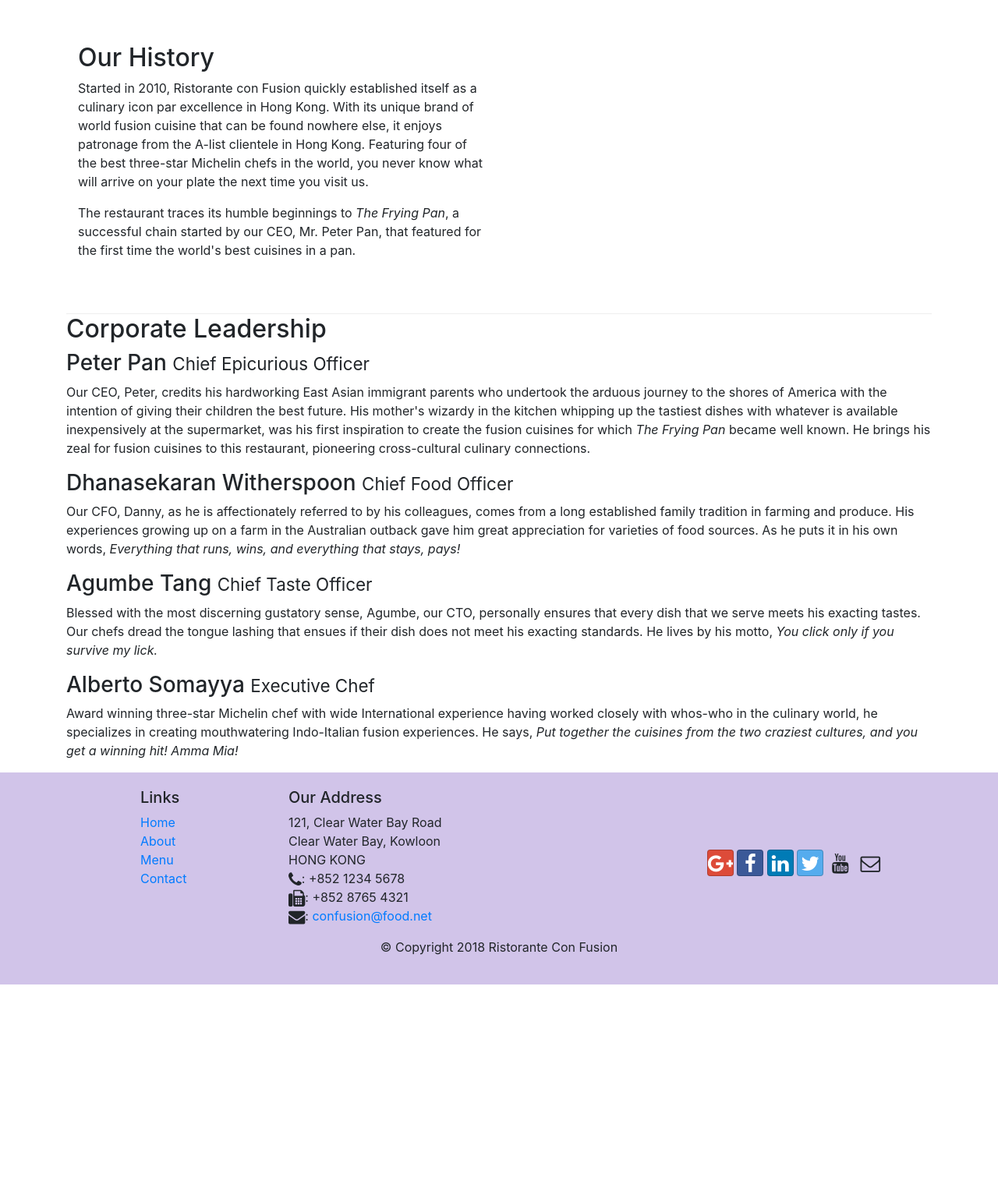
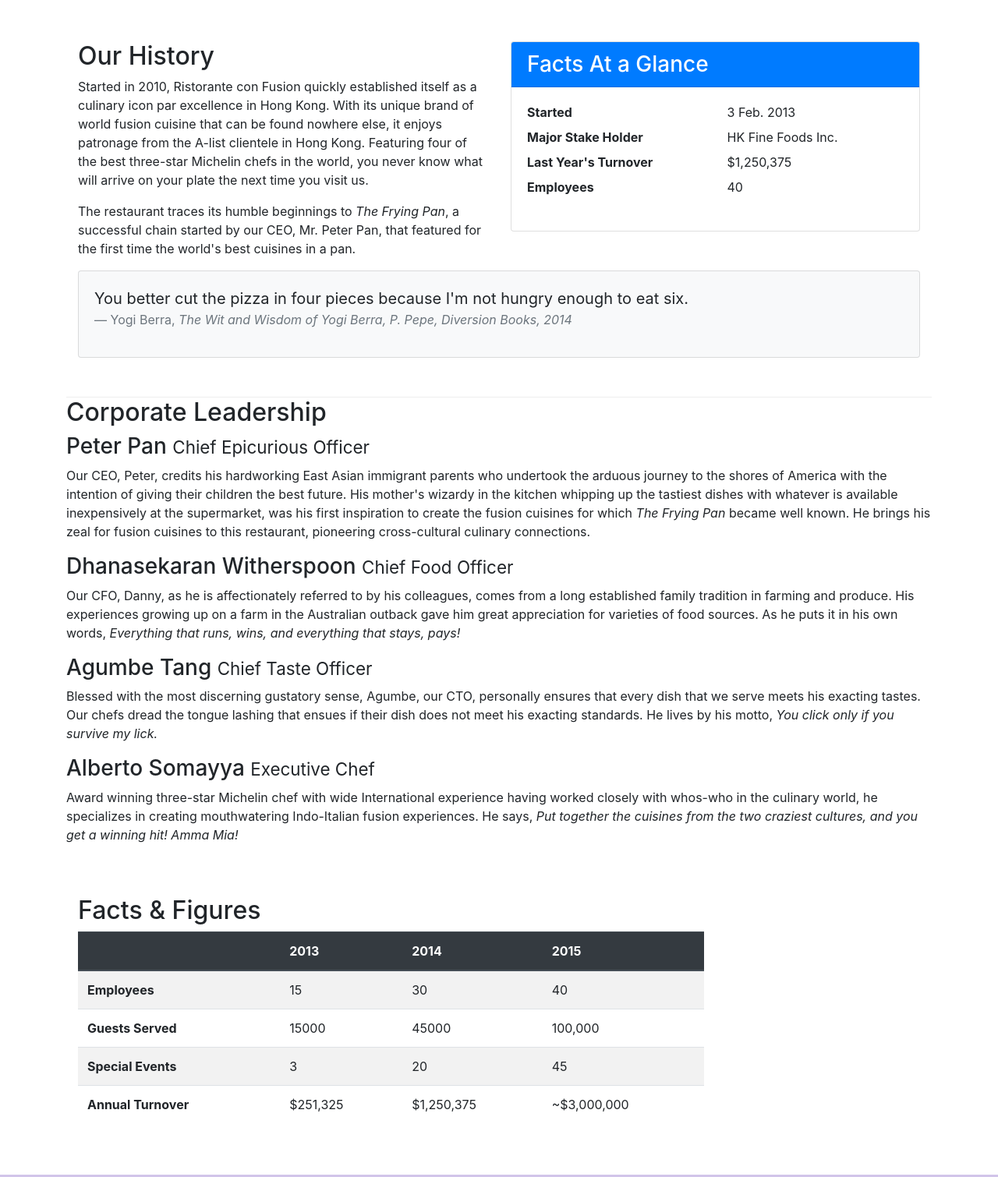
Before and after one commit to mustafausama/bootstrap-1, a website: page aboutus.html in a window 1280 px wide. Shown: the part 462-1972 px from the top of the page at 78% size. Before the commit the page ends 1725 px from the top, so only its background shows below. Drawn offline with nearby package versions, Linux system fonts and the light colour scheme.

Commit message:
Table and cards in AboutUs

```diff
--- a/aboutus.html
+++ b/aboutus.html
@@ -53,20 +53,46 @@
                 <hr>
             </div>
         </div>
-
-        <div class="row row-content align-items-center">
-            <div class="col-12 col-sm-6">
+        <div class="row row-content">
+            <div class="col-sm-6">
                 <h2>Our History</h2>
                 <p>Started in 2010, Ristorante con Fusion quickly established itself as a culinary icon par excellence in Hong Kong. With its unique brand of world fusion cuisine that can be found nowhere else, it enjoys patronage from the A-list clientele in Hong Kong.  Featuring four of the best three-star Michelin chefs in the world, you never know what will arrive on your plate the next time you visit us.</p>
                 <p>The restaurant traces its humble beginnings to <em>The Frying Pan</em>, a successful chain started by our CEO, Mr. Peter Pan, that featured for the first time the world's best cuisines in a pan.</p>
             </div>
-            <div>
+            <div class="col-sm">
+                <div class="card">
+                    <h3 class="card-header bg-primary text-white">Facts At a Glance</h3>
+                    <div class="card-body">
+                        <dl class="row">
+                            <dt class="col-6">Started</dt>
+                            <dd class="col-6">3 Feb. 2013</dd>
+                            <dt class="col-6">Major Stake Holder</dt>
+                            <dd class="col-6">HK Fine Foods Inc.</dd>
+                            <dt class="col-6">Last Year's Turnover</dt>
+                            <dd class="col-6">$1,250,375</dd>
+                            <dt class="col-6">Employees</dt>
+                            <dd class="col-6">40</dd>
+                        </dl>
+                    </div>
+                </div>
+            </div>
+            <div class="col-12">
+                <div class="card card-body bg-light">
+                    <blockquote class="blockquote">
+                        <p class="mb-0">You better cut the pizza in four pieces because
+                            I'm not hungry enough to eat six.</p>
+                        <footer class="blockquote-footer">Yogi Berra,
+                            <cite title="Source Title">The Wit and Wisdom of Yogi Berra,
+                            P. Pepe, Diversion Books, 2014</cite>
+                        </footer>
+                    </blockquote>
+                </div>
             </div>
         </div>
 
 
-        <div class="row">
-            <div class="col-12 col-sm-12">
+        <div class="row row-conent">
+            <div class="col-12">
                 <h2>Corporate Leadership</h2>
                 <h3>Peter Pan <small>Chief Epicurious Officer</small></h3>
                 <p class="d-none d-sm-block">Our CEO, Peter, credits his hardworking East Asian immigrant parents who undertook the arduous journey to the shores of America with the intention of giving their children the best future. His mother's wizardy in the kitchen whipping up the tastiest dishes with whatever is available inexpensively at the supermarket, was his first inspiration to create the fusion cuisines for which <em>The Frying Pan</em> became well known. He brings his zeal for fusion cuisines to this restaurant, pioneering cross-cultural culinary connections.</p>
@@ -78,7 +104,52 @@
                 <p class="d-none d-sm-block">Award winning three-star Michelin chef with wide International experience having worked closely with whos-who in the culinary world, he specializes in creating mouthwatering Indo-Italian fusion experiences. He says, <em>Put together the cuisines from the two craziest cultures, and you get a winning hit! Amma Mia!</em></p>
             </div>
         </div>
+        <div class="row row-content">
+            <div class="col-12 col-sm-9">
+                <h2>Facts &amp; Figures</h2>
+                <div class="table-responsive">
+                    <table class="table table-striped">
+                        <thead class="thead-dark">
+                            <tr>
+                                <th>&nbsp;</th>
+                                <th>2013</th>
+                                <th>2014</th>
+                                <th>2015</th>
+                            </tr>
+                        </thead>
+                        <tbody>
+                            <tr>
+                                <th>Employees</th>
+                                <td>15</td>
+                                <td>30</td>
+                                <td>40</td>
+                            </tr>
+                            <tr>
+                                <th>Guests Served</th>
+                                <td>15000</td>
+                                <td>45000</td>
+                                <td>100,000</td>
+                            </tr>
+                            <tr>
+                                <th>Special Events</th>
+                                <td>3</td>
+                                <td>20</td>
+                                <td>45</td>
+                            </tr>
+                            <tr>
+                                <th>Annual Turnover</th>
+                                <td>$251,325</td>
+                                <td>$1,250,375</td>
+                                <td>~$3,000,000</td>
+                            </tr>
+                        </tbody>
+                    </table>
+                </div>
+            </div>
+            <div class="col-12 col-sm-3">
 
+            </div>
+        </div>
     </div>
 
     <footer class="footer">
```
Lines whose indentation alone changed are shown as unchanged.
